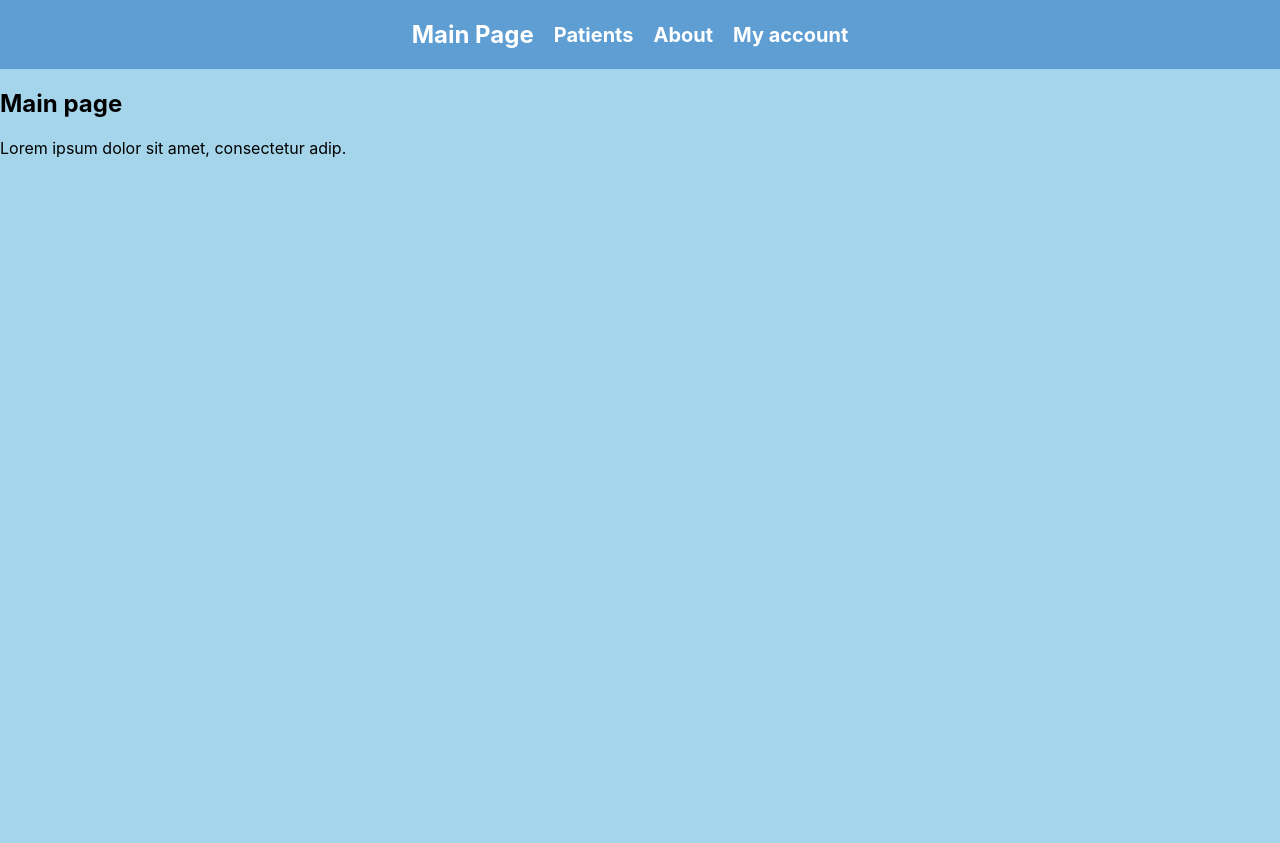
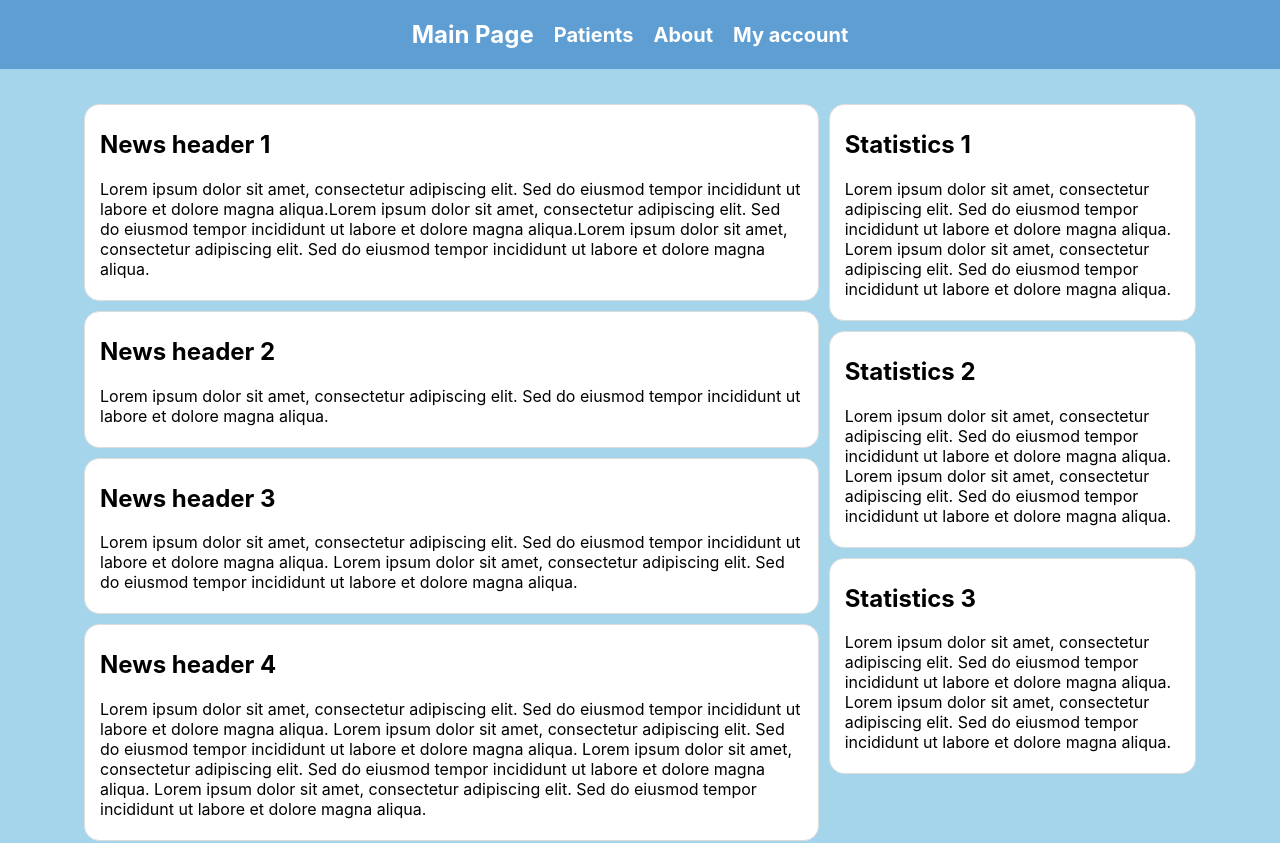
Before and after one commit to kamityler/MedicalService2.0, a React (Create React App) app: page /mainpage in a window 1280 px wide. Shown: the top 843 px of the page. Before the commit the page ends 800 px from the top, so only its background shows below. Built offline with nearby package versions, Linux system fonts and the light colour scheme.

Commit message:
main-page-developed

```diff
--- a/src/pages/MainPage/Main.css
+++ b/src/pages/MainPage/Main.css
@@ -0,0 +1,21 @@
+.main-page{
+    margin: 15px 5% 5% 5%;
+    padding: 20px;
+    justify-content: center;
+    display: grid;
+    gap: 10px;
+    grid-template-columns: 2fr 1fr;
+}
+
+.article-container{
+    background-color: #fff;
+    padding: 5px 15px;
+    margin-bottom: 10px;
+    border-radius: 15px;
+    border: 1px solid #ddd;
+    transition: background-color 0.3s, color 0.3s, border 0.3s;
+}
+
+.article-container:hover {
+    background-color: #f3f3f3a4;
+}
--- a/src/pages/MainPage/Main.js
+++ b/src/pages/MainPage/Main.js
@@ -1,8 +1,46 @@
+import './Main.css';
+
+
 function MainPage() {
     return (
+
       <div className="main-page">
-        <h2>Main page</h2>
-        <p>Lorem ipsum dolor sit amet, consectetur adip.</p>
+        <div className='news-contsiner'>
+          <article className='article-container'>
+            <h2>News header 1</h2>
+            <p>Lorem ipsum dolor sit amet, consectetur adipiscing elit. Sed do eiusmod tempor incididunt ut labore et dolore magna aliqua.Lorem ipsum dolor sit amet, consectetur adipiscing elit. Sed do eiusmod tempor incididunt ut labore et dolore magna aliqua.Lorem ipsum dolor sit amet, consectetur adipiscing elit. Sed do eiusmod tempor incididunt ut labore et dolore magna aliqua.</p>
+          </article>
+          <article className='article-container'>
+            <h2>News header 2</h2>
+            <p>Lorem ipsum dolor sit amet, consectetur adipiscing elit. Sed do eiusmod tempor incididunt ut labore et dolore magna aliqua.</p>
+          </article>
+          <article className='article-container'>
+            <h2>News header 3</h2>
+            <p>Lorem ipsum dolor sit amet, consectetur adipiscing elit. Sed do eiusmod tempor incididunt ut labore et dolore magna aliqua. Lorem ipsum dolor sit amet, consectetur adipiscing elit. Sed do eiusmod tempor incididunt ut labore et dolore magna aliqua.</p>
+          </article>
+          <article className='article-container'>
+            <h2>News header 4</h2>
+            <p>Lorem ipsum dolor sit amet, consectetur adipiscing elit. Sed do eiusmod tempor incididunt ut labore et dolore magna aliqua. Lorem ipsum dolor sit amet, consectetur adipiscing elit. Sed do eiusmod tempor incididunt ut labore et dolore magna aliqua. Lorem ipsum dolor sit amet, consectetur adipiscing elit. Sed do eiusmod tempor incididunt ut labore et dolore magna aliqua. Lorem ipsum dolor sit amet, consectetur adipiscing elit. Sed do eiusmod tempor incididunt ut labore et dolore magna aliqua.</p>
+          </article>
+          <article className='article-container'>
+            <h2>News header 5</h2>
+            <p>Lorem ipsum dolor sit amet, consectetur adipiscing elit. Sed do eiusmod tempor incididunt ut labore et dolore magna aliqua. Lorem ipsum dolor sit amet, consectetur adipiscing elit. Sed do eiusmod tempor incididunt ut labore et dolore magna aliqua.Lorem ipsum dolor sit amet, consectetur adipiscing elit. Sed do eiusmod tempor incididunt ut labore et dolore magna aliqua.</p>
+          </article>
+        </div>
+        <div className="second-container">
+          <article className='article-container'>
+            <h2>Statistics 1</h2>
+            <p>Lorem ipsum dolor sit amet, consectetur adipiscing elit. Sed do eiusmod tempor incididunt ut labore et dolore magna aliqua. Lorem ipsum dolor sit amet, consectetur adipiscing elit. Sed do eiusmod tempor incididunt ut labore et dolore magna aliqua.</p>
+          </article>
+          <article className='article-container'>
+            <h2>Statistics 2</h2>
+            <p>Lorem ipsum dolor sit amet, consectetur adipiscing elit. Sed do eiusmod tempor incididunt ut labore et dolore magna aliqua. Lorem ipsum dolor sit amet, consectetur adipiscing elit. Sed do eiusmod tempor incididunt ut labore et dolore magna aliqua.</p>
+          </article>
+          <article className='article-container'>
+            <h2>Statistics 3</h2>
+            <p>Lorem ipsum dolor sit amet, consectetur adipiscing elit. Sed do eiusmod tempor incididunt ut labore et dolore magna aliqua. Lorem ipsum dolor sit amet, consectetur adipiscing elit. Sed do eiusmod tempor incididunt ut labore et dolore magna aliqua.</p>
+          </article>
+        </div>
       </div>
     );
 }
```
